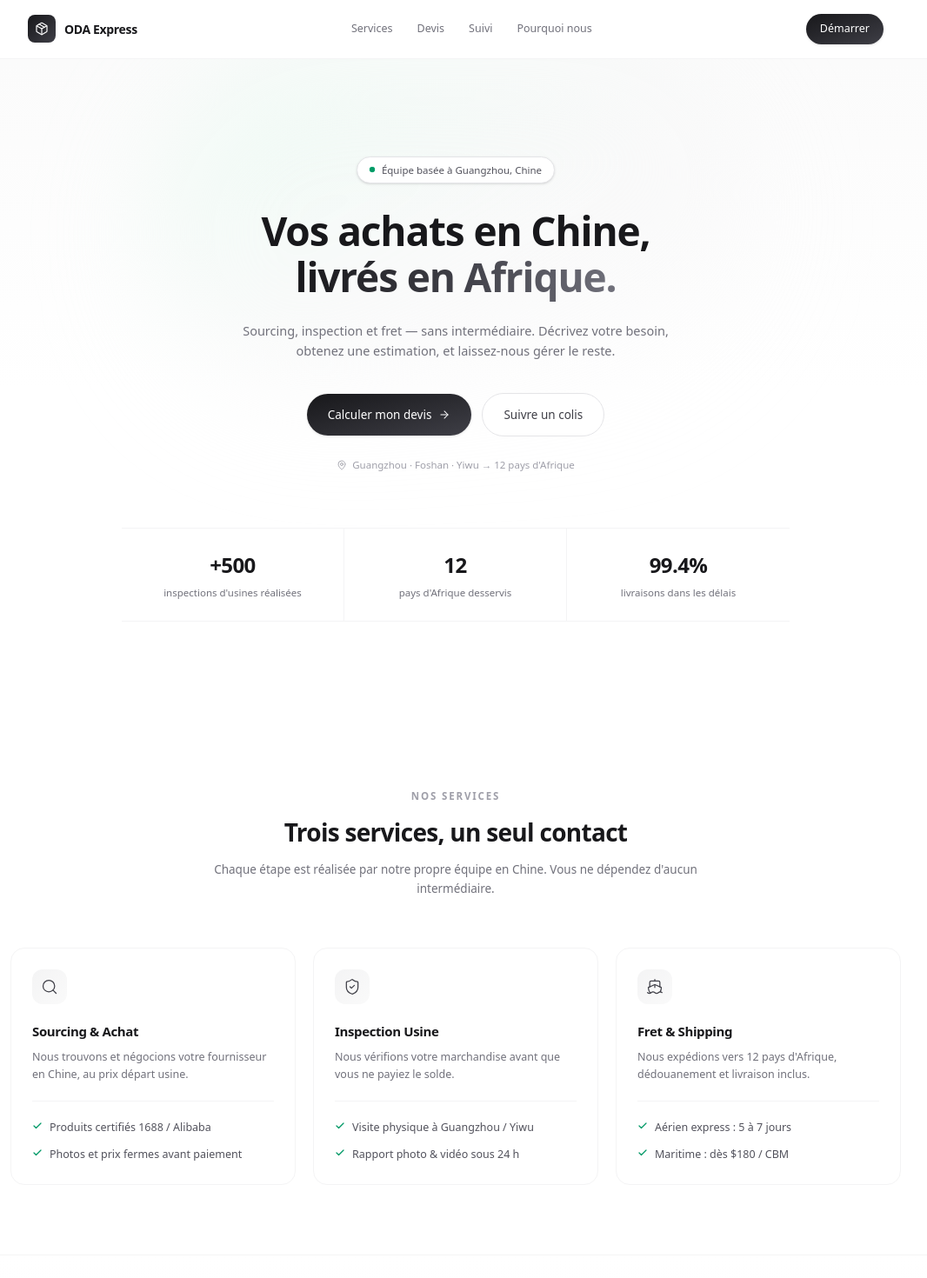
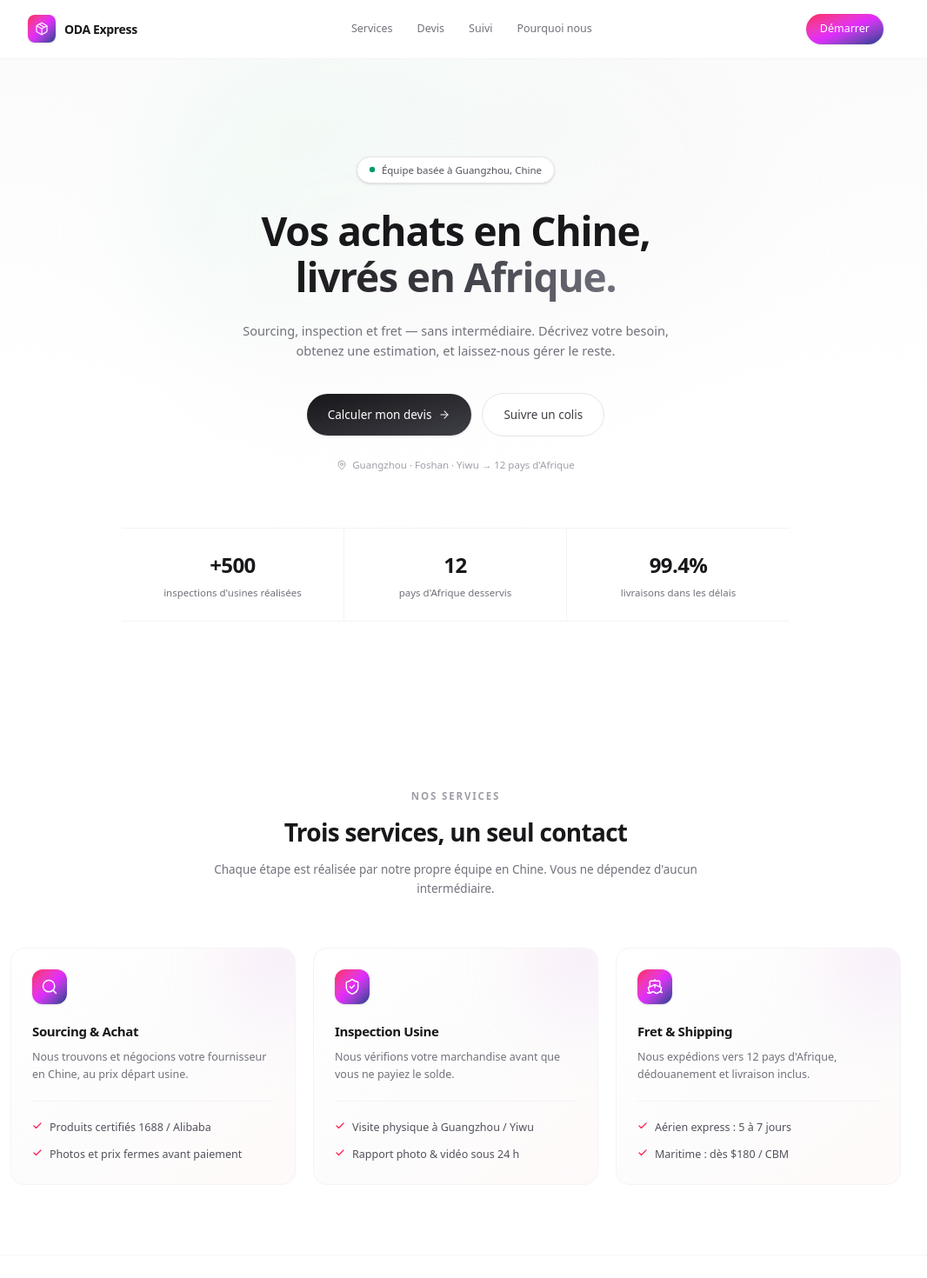
Before and after one commit to PATAWALA/ODA-EXPRESS, a Next.js app: page / in a window 1280 px wide. Shown: the top 1470 px of the page at 87% size, without its empty margins (116-1182 px from the left). Built offline with nearby package versions, Linux system fonts and the light colour scheme.

Commit message:
894 update

```diff
--- a/src/components/Footer.tsx
+++ b/src/components/Footer.tsx
@@ -13,7 +13,7 @@ export default function Footer() {
       <div className="mx-auto flex max-w-5xl flex-col items-center gap-8 sm:flex-row sm:justify-between sm:text-left">
         <div className="text-center sm:text-left">
           <div className="flex items-center justify-center gap-2.5 sm:justify-start">
-            <span className="flex h-8 w-8 items-center justify-center rounded-lg bg-gradient-to-br from-zinc-900 to-zinc-700 text-white">
+            <span className="flex h-8 w-8 items-center justify-center rounded-lg bg-gradient-to-br from-rose-500 via-fuchsia-500 to-blue-900 text-white shadow-sm">
               <Package className="h-4 w-4" strokeWidth={1.75} />
             </span>
             <span className="text-[13.5px] font-semibold tracking-tight text-zinc-900">
--- a/src/components/Header.tsx
+++ b/src/components/Header.tsx
@@ -12,7 +12,7 @@ export default function Header() {
     <header className="sticky top-0 z-40 border-b border-zinc-100 bg-white/80 backdrop-blur-md">
       <div className="mx-auto flex max-w-5xl items-center justify-between px-5 py-4">
         <a href="#top" className="flex items-center gap-2.5">
-          <span className="flex h-8 w-8 items-center justify-center rounded-lg bg-gradient-to-br from-zinc-900 to-zinc-700 text-white">
+          <span className="flex h-8 w-8 items-center justify-center rounded-lg bg-gradient-to-br from-rose-500 via-fuchsia-500 to-blue-900 text-white shadow-sm">
             <Package className="h-4 w-4" strokeWidth={1.75} />
           </span>
           <span className="text-[14px] font-semibold tracking-tight text-zinc-900">
@@ -25,7 +25,7 @@ export default function Header() {
             <a
               key={link.href}
               href={link.href}
-              className="relative text-[12.5px] font-medium text-zinc-500 transition hover:text-zinc-900"
+              className="text-[12.5px] font-medium text-zinc-500 transition hover:text-zinc-900"
             >
               {link.label}
             </a>
@@ -34,7 +34,7 @@ export default function Header() {
 
         <a
           href="#devis"
-          className="rounded-full bg-gradient-to-br from-zinc-900 to-zinc-700 px-4 py-2 text-[12.5px] font-medium text-white shadow-sm transition hover:shadow-md"
+          className="rounded-full bg-gradient-to-br from-rose-500 via-fuchsia-500 to-blue-900 px-4 py-2 text-[12.5px] font-medium text-white shadow-sm transition hover:shadow-md"
         >
           Démarrer
         </a>
--- a/src/components/Services.tsx
+++ b/src/components/Services.tsx
@@ -42,24 +42,29 @@ export default function Services() {
           {SERVICES.map((service) => (
             <article
               key={service.title}
-              className="group relative rounded-2xl border border-zinc-100 bg-white p-6 transition hover:border-zinc-200 hover:shadow-[0_4px_24px_-8px_rgba(0,0,0,0.08)]"
+              className="group relative overflow-hidden rounded-2xl border border-zinc-100 bg-gradient-to-br from-white via-zinc-50/60 to-rose-50/40 p-6 transition hover:border-zinc-200 hover:shadow-[0_4px_24px_-8px_rgba(0,0,0,0.08)]"
             >
-              <span className="flex h-10 w-10 items-center justify-center rounded-xl bg-gradient-to-br from-zinc-100 to-zinc-50 text-zinc-700 transition group-hover:from-zinc-900 group-hover:to-zinc-700 group-hover:text-white">
-                <service.icon className="h-5 w-5" strokeWidth={1.5} />
+              <div
+                aria-hidden
+                className="pointer-events-none absolute -right-12 -top-12 h-32 w-32 rounded-full bg-gradient-to-br from-rose-200/40 via-fuchsia-200/30 to-blue-200/30 blur-2xl"
+              />
+
+              <span className="relative flex h-10 w-10 items-center justify-center rounded-xl bg-gradient-to-br from-rose-500 via-fuchsia-500 to-blue-900 text-white shadow-sm transition group-hover:shadow-md">
+                <service.icon className="h-5 w-5" strokeWidth={1.75} />
               </span>
 
-              <h3 className="mt-5 text-[15px] font-semibold tracking-tight text-zinc-900">
+              <h3 className="relative mt-5 text-[15px] font-semibold tracking-tight text-zinc-900">
                 {service.title}
               </h3>
-              <p className="mt-2 text-[12.5px] leading-relaxed text-zinc-500">
+              <p className="relative mt-2 text-[12.5px] leading-relaxed text-zinc-500">
                 {service.line}
               </p>
 
-              <ul className="mt-5 space-y-2.5 border-t border-zinc-100 pt-5">
+              <ul className="relative mt-5 space-y-2.5 border-t border-zinc-100 pt-5">
                 {service.points.map((point) => (
                   <li key={point} className="flex items-start gap-2">
                     <Check
-                      className="mt-0.5 h-3 w-3 shrink-0 text-emerald-600"
+                      className="mt-0.5 h-3 w-3 shrink-0 text-rose-500"
                       strokeWidth={2.5}
                     />
                     <span className="text-[12.5px] leading-relaxed text-zinc-600">
--- a/src/components/Trust.tsx
+++ b/src/components/Trust.tsx
@@ -53,15 +53,21 @@ export default function Trust() {
           {REASONS.map((reason) => (
             <div
               key={reason.title}
-              className="group rounded-2xl border border-zinc-100 bg-white p-6 transition hover:border-zinc-200 hover:shadow-[0_4px_24px_-8px_rgba(0,0,0,0.06)]"
+              className="group relative overflow-hidden rounded-2xl border border-zinc-100 bg-gradient-to-br from-white via-zinc-50/60 to-blue-50/40 p-6 transition hover:border-zinc-200 hover:shadow-[0_4px_24px_-8px_rgba(0,0,0,0.06)]"
             >
-              <span className="flex h-9 w-9 items-center justify-center rounded-xl bg-gradient-to-br from-zinc-100 to-zinc-50 text-zinc-700 transition group-hover:from-zinc-900 group-hover:to-zinc-700 group-hover:text-white">
+              <div
+                aria-hidden
+                className="pointer-events-none absolute -right-10 -top-10 h-28 w-28 rounded-full bg-gradient-to-br from-blue-200/40 via-fuchsia-200/25 to-rose-200/25 blur-2xl"
+              />
+
+              <span className="relative flex h-9 w-9 items-center justify-center rounded-xl bg-gradient-to-br from-blue-900 via-fuchsia-600 to-rose-500 text-white shadow-sm transition group-hover:shadow-md">
                 <reason.icon className="h-4 w-4" strokeWidth={1.75} />
               </span>
-              <h3 className="mt-4 text-[14.5px] font-semibold tracking-tight text-zinc-900">
+
+              <h3 className="relative mt-4 text-[14.5px] font-semibold tracking-tight text-zinc-900">
                 {reason.title}
               </h3>
-              <p className="mt-2 text-[12.5px] leading-relaxed text-zinc-500">
+              <p className="relative mt-2 text-[12.5px] leading-relaxed text-zinc-500">
                 {reason.line}
               </p>
             </div>
```
